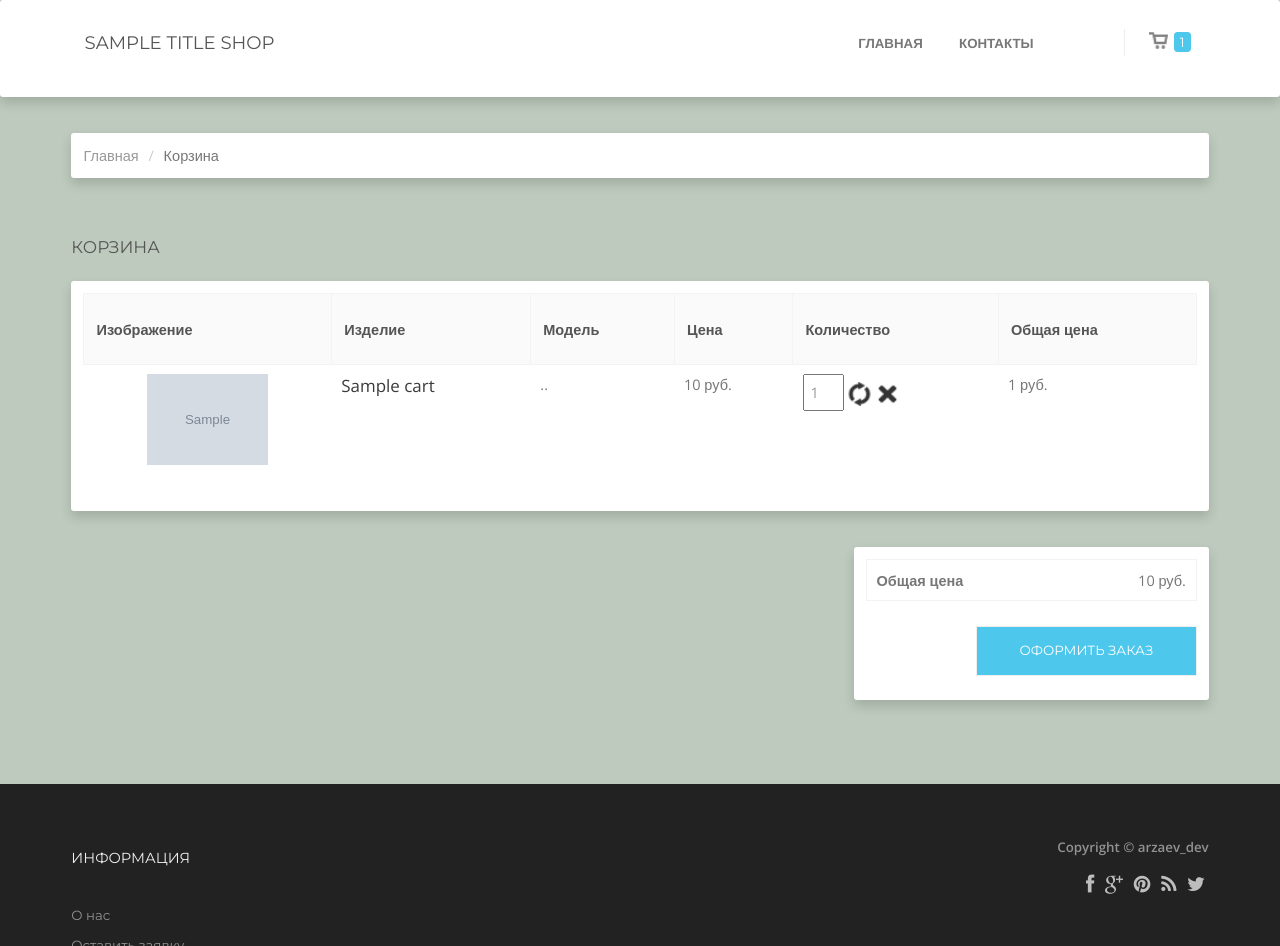
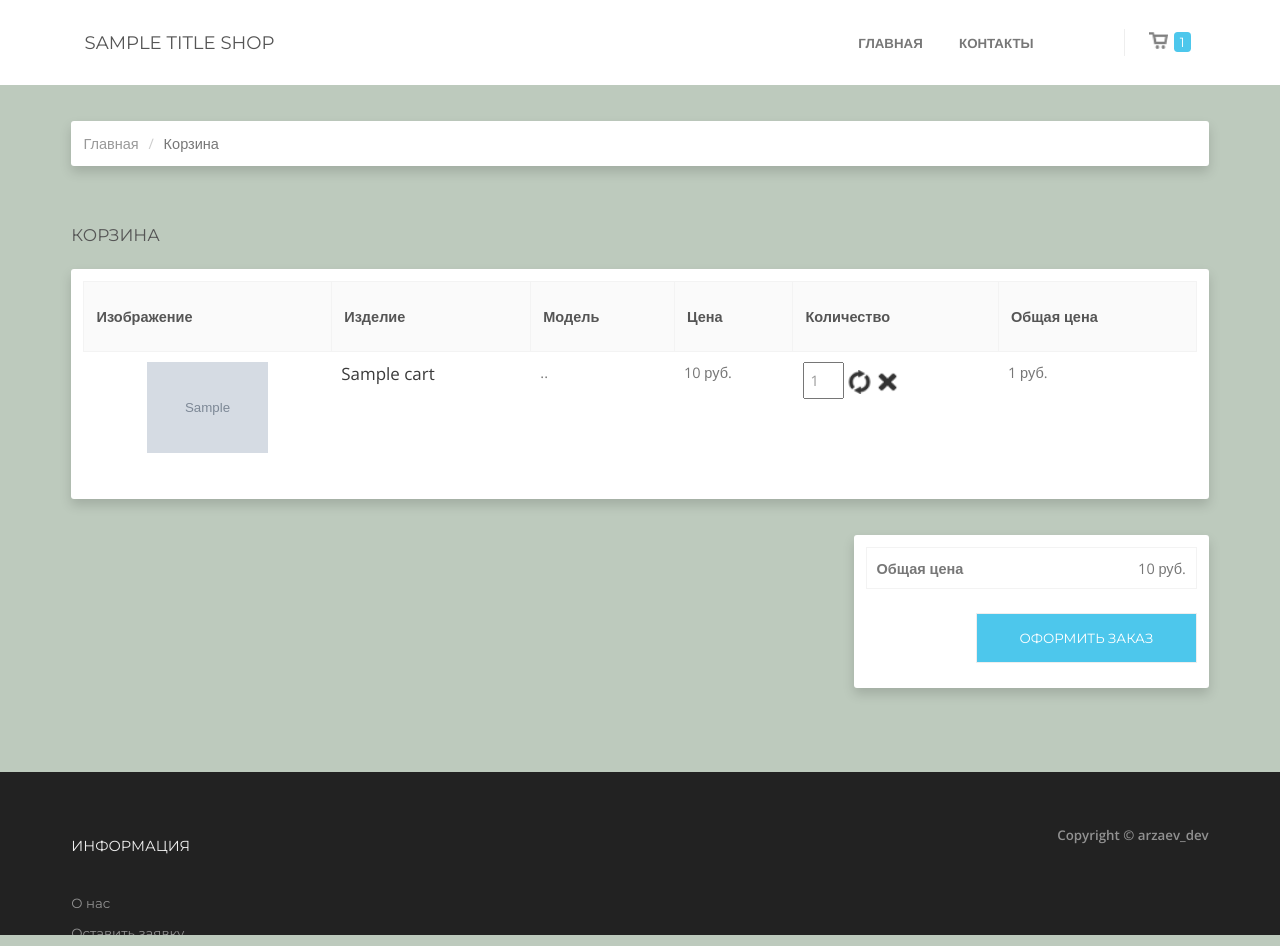
Before and after one commit to arzaev/ShopMainRit, a Django app: template shop/templates/cart.html in a window 1280 px wide. Run offline with Django 3.2, Linux system fonts and the light colour scheme; the template is opened without the code that fills it: most values are stand-ins (such as "Sample title", 1, 10 or a date in 2020); grey boxes marked "Sample" are stand-in pictures; some libraries are stand-ins or nearby versions.

Commit message:
fix header

```diff
--- a/shop/templates/base.html
+++ b/shop/templates/base.html
@@ -9,16 +9,16 @@
 	<link rel="icon" type="image/ico" href="{% static 'img/favicon.ico' %}"/>
 	<link href='https://fonts.googleapis.com/css?family=Montserrat:200,300,400,600,700' rel='stylesheet' type='text/css'/>
 	<link href='https://fonts.googleapis.com/css?family=Open+Sans:200,300,400,600,700' rel='stylesheet' type='text/css'/>
-	<link href='{{ STATIC_URL }}css/font-awesome.min.css' rel='stylesheet' type='text/css'/>
+	<link href="{% static 'css/font-awesome.min.css' %}" rel='stylesheet' type='text/css'/>
     <link rel="stylesheet" type="text/css" href="{% static '/css/camera.css' %}">
     <link rel="stylesheet" type="text/css" href="{% static '/css/style.css' %}">
     <!--script type="text/javascript" src="https://getfirebug.com/firebug-lite-debug.js"></script-->
 	<title>{{ title_shop }}</title>
 </head>
 <body>
-<div class="page-container" style="background:{{ BG_COLOR}};">
-    <div class="header shadow p-3 mb-5 bg-white rounded">
-		<div class="row">
+
+<div class="page-container">
+    <div class="header">
 			<nav class="navbar container" style="padding-top: 10px;">
 
 			  <div class="navbar-header">
@@ -79,19 +79,14 @@
 					</div>
 			      </li>
 			     </ul>
-
-
-
                   </div>
 			</nav>
-			</div>
 		</div>
 
 	{% block content %}
 
+	{% endblock %}
 
-
-	{% endblock %}
 
 
 	<div class="footer black">
@@ -115,19 +110,14 @@
 
 				<div class="col-md-6 social">
 					<div class="copy">Copyright &copy; arzaev_dev</div>
-					<ul class="social-network">
-						<li><a href=""><i class="fa fa-facebook"></i></a></li>
-						<li><a href=""><i class="fa fa-google-plus"></i></a></li>
-						<li><a href=""><i class="fa fa-pinterest"></i></a></li>
-						<li><a href=""><i class="fa fa-rss"></i></a></li>
-						<li><a href=""><i class="fa fa-twitter"></i></a></li>
-					</ul>
+
 				</div>
 
 		    </div>
 	</div>
 	</div>
 </div>
+
 {% block js %}
 <script type="text/javascript" src="{% static 'js/jquery-1.10.2.min.js' %}"></script>
 <script type="text/javascript" src="{% static 'js/bootstrap.min.js' %}"></script>
```
